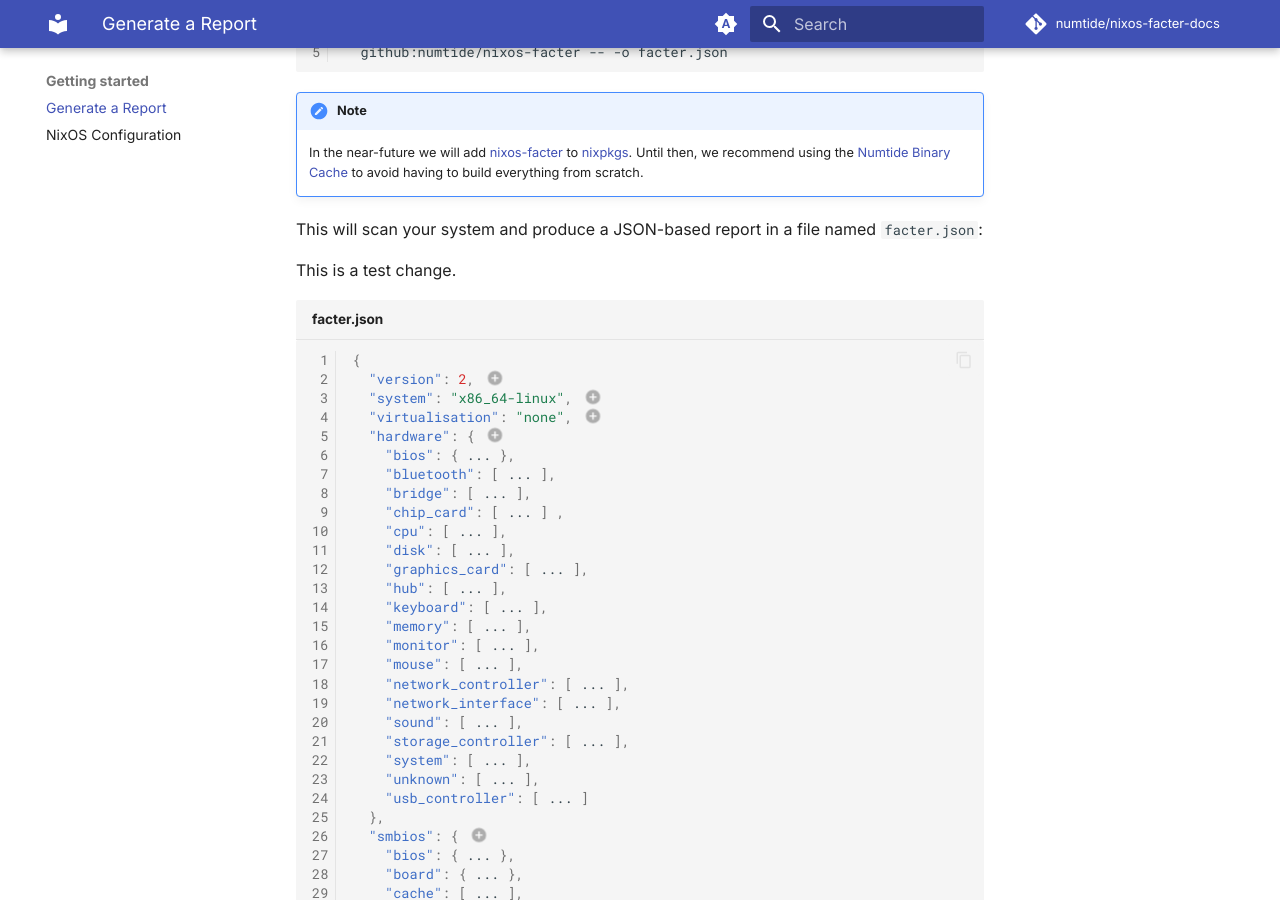
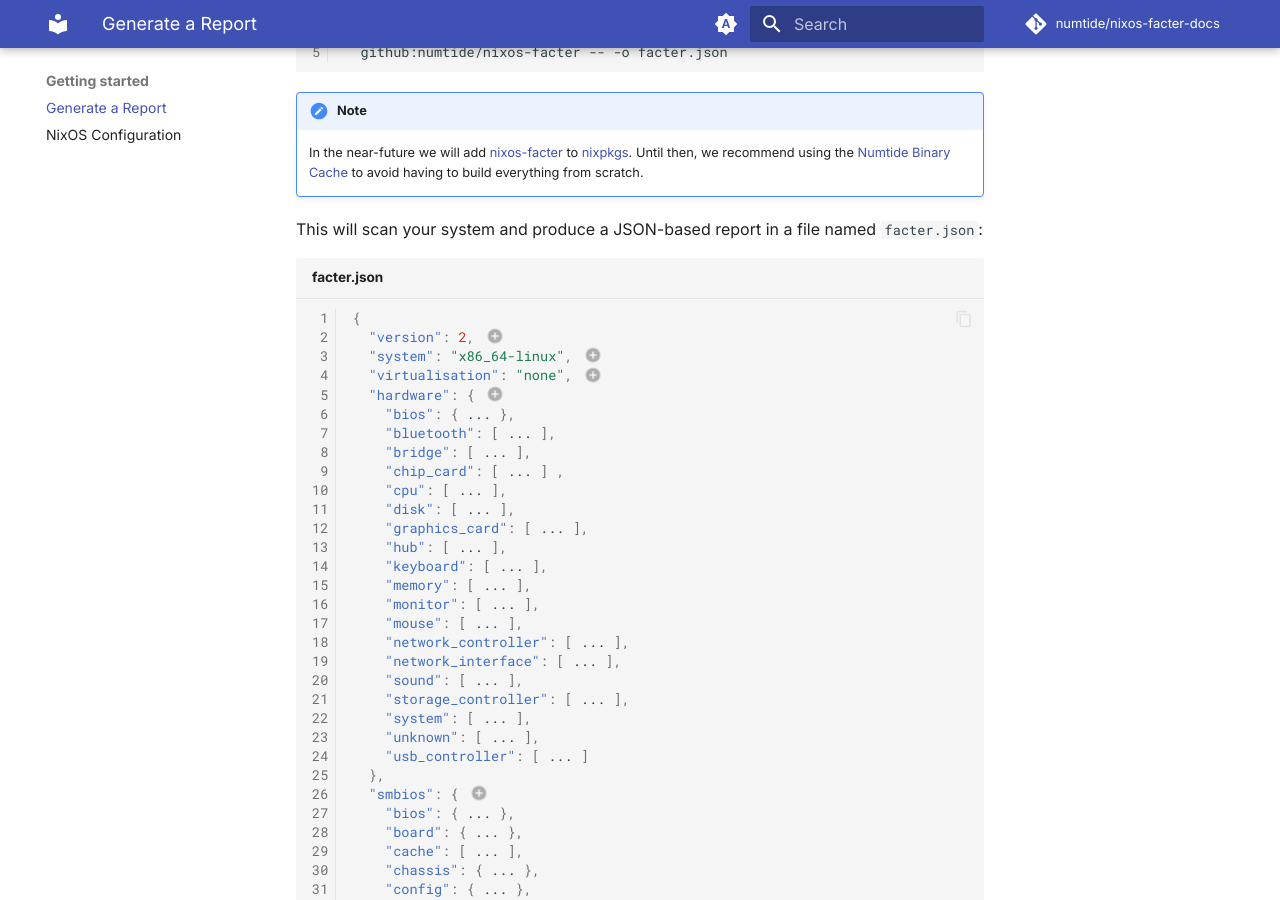
Before and after one commit to numtide/nixos-facter-docs, an MkDocs documentation site: the page built from docs/getting-started/generate-report.md, in a window 1280 px wide and 900 px high, scrolled down 354 px. Built offline with MkDocs 1.6.1 and Material for MkDocs 9.7.7, drawn with Linux system fonts in a browser that asks for light colours; comment, search, counter and statistics services are not loaded; the version menu is left out.

Commit message:
Revert "test: change to test github workflow"
This reverts commit 1875cddd716c6d63f2e2e679dc409308df5cf9cb.

````diff
--- a/docs/getting-started/generate-report.md
+++ b/docs/getting-started/generate-report.md
@@ -16,8 +16,6 @@ sudo nix run \
     to avoid having to build everything from scratch.
 
 This will scan your system and produce a JSON-based report in a file named `facter.json`:
-
-This is a test change.
 
 ```json title="facter.json"
 {
````
